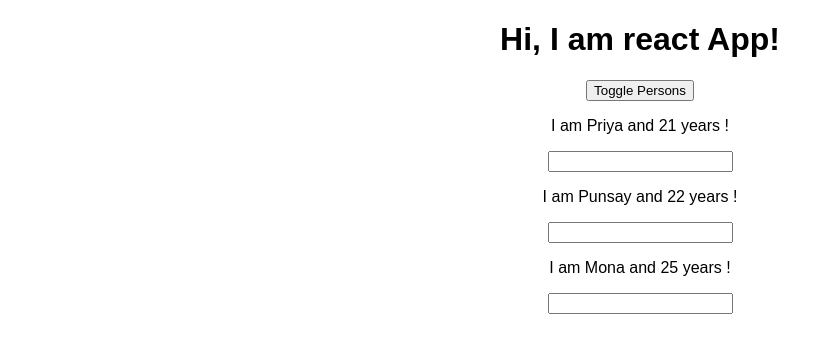
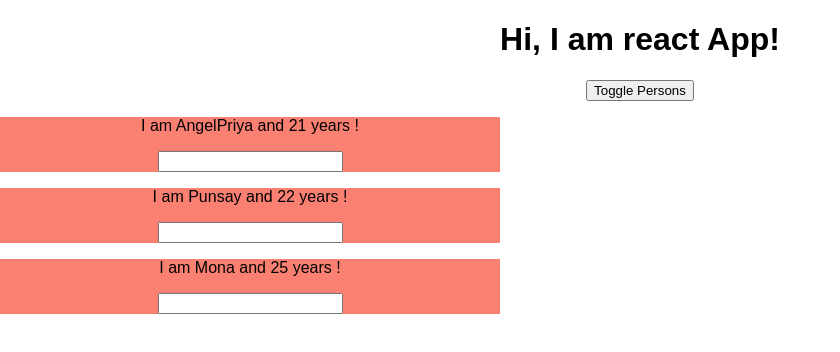
Before and after one commit to punsay/react-2019, a React (Create React App) app in the folder react-basics/: page / in a window 1280 px wide. Both pictures are taken after a click on the button "Toggle Persons". Shown: the top 352 px of the page, without its empty margins (0-840 px from the left). Built offline with nearby package versions, Linux system fonts and the light colour scheme.

Commit message:
intalled radium

```diff
--- a/react-basics/package.json
+++ b/react-basics/package.json
@@ -3,6 +3,7 @@
   "version": "0.1.0",
   "private": true,
   "dependencies": {
+    "radium": "^0.26.0",
     "react": "^16.9.0",
     "react-dom": "^16.9.0",
     "react-scripts": "0.9.5"
--- a/react-basics/src/App.js
+++ b/react-basics/src/App.js
@@ -1,68 +1,88 @@
-import React, { Component } from 'react';
-import './App.css';
-import Person from  './Person/Person';
+import React, { Component } from "react";
+import Radium, {StyleRoot} from "radium";
+import "./App.css";
+import Person from "./Person/Person";
 
 class App extends Component {
   state = {
-    persons : [
-      {name:"Priya", age:"21"},
-      {name:"Punsay", age:"22"},
-      {name:"Mona", age:"25"}
+    persons: [
+      { id: "13", name: "AngelPriya", age: "21" },
+      { id: "12", name: "Punsay", age: "22" },
+      { id: "14", name: "Mona", age: "25" }
     ],
-     showPersons : false,
-  }
+    showPersons: false
+  };
 
   switchNameHandler = () => {
     this.setState({
-      persons : [
-        {name:"Sameera", age:25},
-        {name:"Kiran", age:25},
-        {name:"Kiara", age:"25"}
+      persons: [
+        { name: "Sameera", age: 25 },
+        { name: "Kiran", age: 25 },
+        { name: "Kiara", age: "25" }
       ]
     });
-  }
+  };
 
-  onChangedHandler = (event) => {
-    this.setState({
-      persons : [
-        {name:"Sameera", age:25},
-        {name:event.target.value, age:25},
-        {name:"Kiara", age:"25"}
-      ]
+  nameChangedHandler = (event, id) => {
+    const personIndex = this.state.persons.findIndex(p => {
+      console.log("id",id);
+      return p.id === id;
     });
-  }
+
+    const person = {
+      ...this.state.persons[personIndex]
+    };
+
+    console.log("printing the object person : ", person);
+
+    person.name= event.target.value;
+
+    const persons = [...this.state.persons];
+    persons[personIndex] = person;
+
+    /* const person = Object.assign({},this.state.persons[personIndex]) */
+
+    (person.name = event.target.value),
+      this.setState({
+          persons
+      });
+  };
 
   togglePersonsHandler = () => {
     const doesShow = this.state.showPersons;
     this.setState({
-      showPersons : !doesShow,
+      showPersons: !doesShow
     });
-  }
+  };
 
-  deletePersonsHandler = (personIndex) => {
+  deletePersonsHandler = personIndex => {
     console.log("delete persons handler");
     /* let persons = this.state.persons.slice(); */
     let persons = [...this.state.persons];
-    persons.splice(personIndex,1);
-    this.setState({persons});
-  }
+    persons.splice(personIndex, 1);
+    this.setState({ persons });
+  };
 
   render() {
     let persons = null;
 
-    if(this.state.showPersons){
-      persons =
-        (
-          <div>
-          {
-            this.state.persons.map( (person, index) => {
-              return <Person name = {person.name}
-                            age = {person.age}
-                            click = {()=> this.deletePersonsHandler(index)} />
-            })
-          }
-          </div>
-        )
+    if (this.state.showPersons) {
+      console.log("key");
+      persons = (
+        <div>
+          {this.state.persons.map((person, index) => {
+            return (
+              <Person
+                name={person.name}
+                age={person.age}
+                click={() => this.deletePersonsHandler(index)}
+                key={person.id}
+                changed={event => this.nameChangedHandler(event, person.id)}
+              />
+            );
+          })}
+        </div>
+      );
     }
 
     /* {
@@ -84,7 +104,8 @@ class App extends Component {
         />
       </div> : "sorry nothing to show"
     } */
-    return(
+    return (
+    <StyleRoot>
       <div className="App">
         <div>
           <h1>Hi, I am react App!</h1>
@@ -92,9 +113,10 @@ class App extends Component {
           {persons}
         </div>
       </div>
+      </StyleRoot>
     );
     /* TODO: if i am not using JSX below is the code */
     /* return React.createElement('div',{className:'App'} ,React.createElement('h1',null,'hi, I\'m a react app!')); */
   }
 }
-export default App;
+export default Radium(App);
--- /dev/null
+++ b/react-basics/src/Person/Person.css
@@ -0,0 +1,3 @@
+.person{
+    text-align: center;
+}
--- a/react-basics/src/Person/Person.js
+++ b/react-basics/src/Person/Person.js
@@ -1,9 +1,18 @@
 import React from 'react';
+import Radium from 'radium';
+import './Person.css';
 const person = (props) => {
-      return  <div>
+    const style = {
+        '@media (min-width:991px)':{
+            width:'500px',
+            boxShadow:'2px #aaa',
+            background:'salmon',
+        }
+    };
+      return  <div className="person" style={style}>
                   <p onClick= {props.click}>I am {props.name} and {props.age} years ! {props.children}</p>
                   <input onChange={props.changed} ></input>
               </div>
       /*  I'm a person and I am {Math.floor(Math.random()*30)} years old! */
 }
-export default person;
+export default Radium(person);
```
Also changed, not shown: 1 other file (tests, documents, lock files or other folders).
